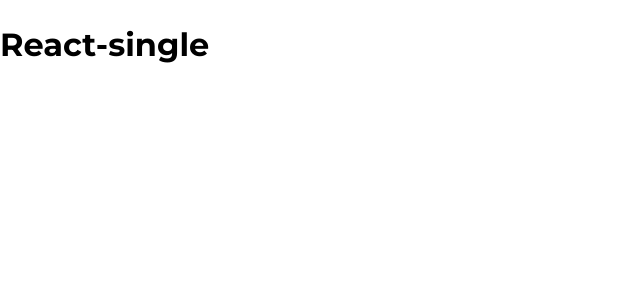
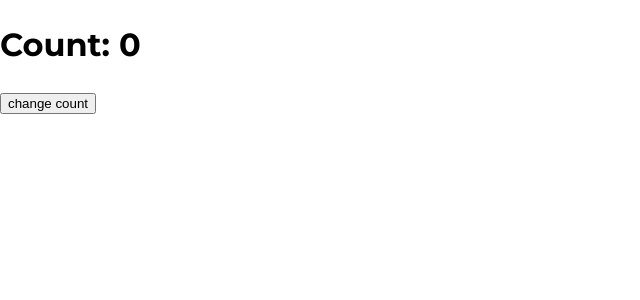
Before and after one commit to BrownEdgar/react-single, a React (Vite) app: page / in a window 1280 px wide. Shown: the top 300 px of the page, without its empty margins (0-640 px from the left). Built offline with nearby package versions, Linux system fonts and the light colour scheme.

Commit message:
add my first HM (demo)

```diff
--- a/src/App.jsx
+++ b/src/App.jsx
@@ -1,9 +1,14 @@
-import React from 'react'
+import { useState } from 'react'
 
 export default function App() {
+  const [count, setCount] = useState(0);
+  const handleClick = () => {
+    setCount(count + 1)
+  }
   return (
     <div className='App'>
-      <h1>React-single</h1>
+      <h1>Count: {count}</h1>
+      <button onClick={handleClick}>change count</button>
     </div>
   )
 }
```
